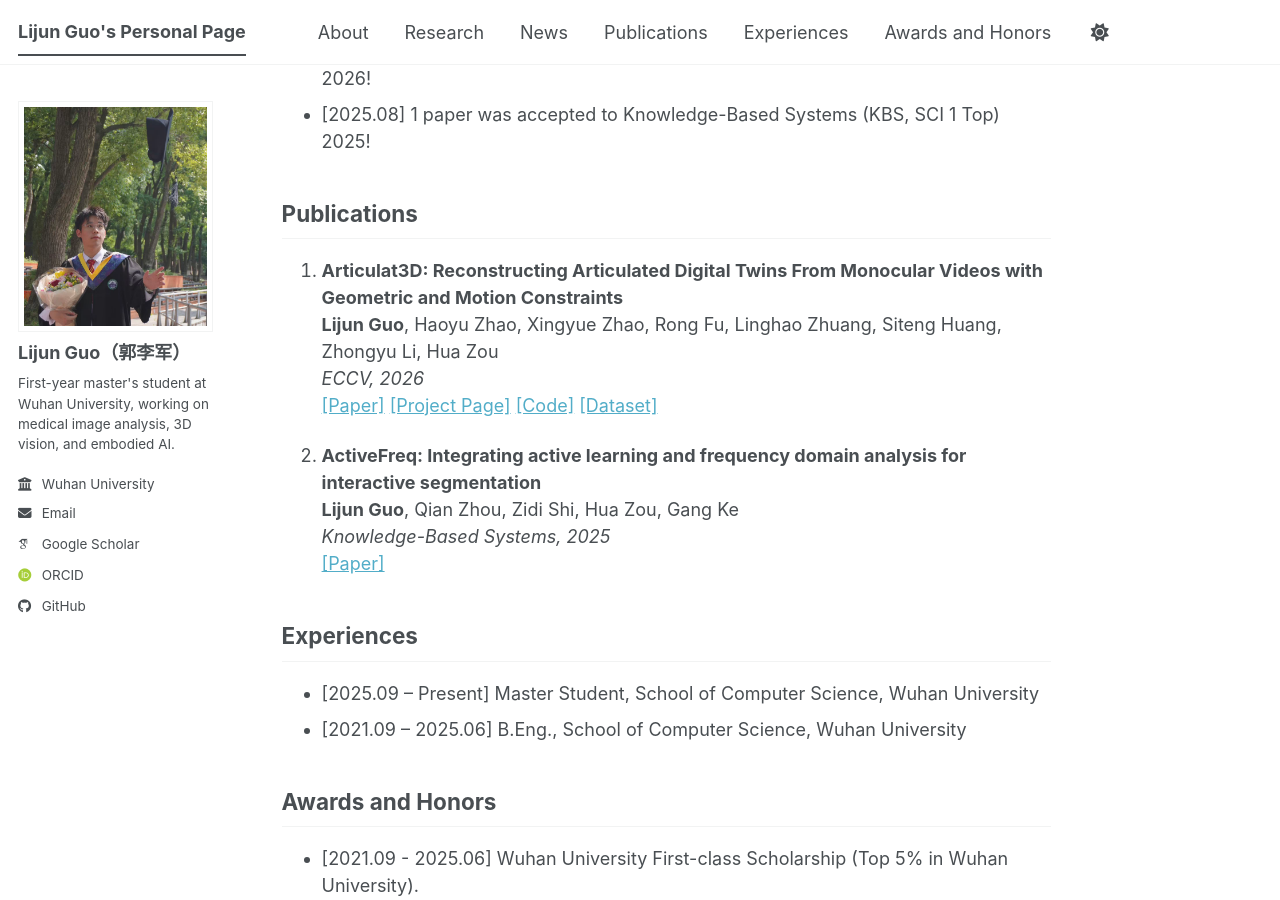
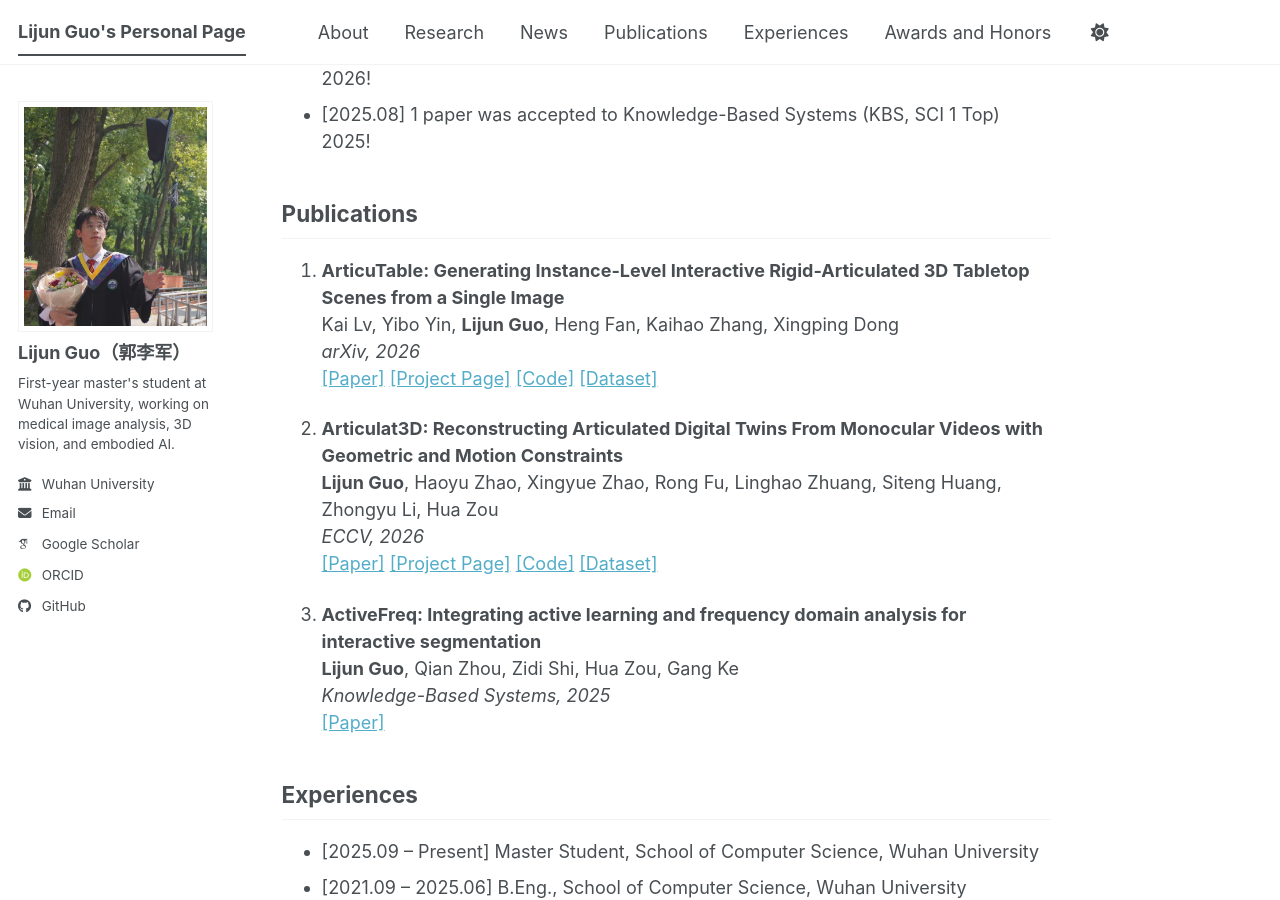
Before and after one commit to ShawnRicardo/ShawnRicardo.github.io, a Jekyll site: the page built from _pages/about.md, in a window 1280 px wide and 900 px high, scrolled down 816 px. Built offline with Jekyll 4.4.1, drawn with Linux system fonts in a browser that asks for light colours; some web fonts are replaced; a script bundle is joined from its source files by our own code; library files that are not in the unit come from our copies.

Commit message:
Add ArticuTable publication

```diff
--- a/_pages/about.md
+++ b/_pages/about.md
@@ -36,12 +36,17 @@ My current research interests include:
 
 ## <span id="publications">Publications</span>
 
-1. **Articulat3D: Reconstructing Articulated Digital Twins From Monocular Videos with Geometric and Motion Constraints**
+1. **ArticuTable: Generating Instance-Level Interactive Rigid-Articulated 3D Tabletop Scenes from a Single Image**
+    Kai Lv, Yibo Yin, **Lijun Guo**, Heng Fan, Kaihao Zhang, Xingping Dong
+    *arXiv, 2026*
+    [[Paper]](https://arxiv.org/pdf/2610.05249) [[Project Page]](https://johnnyboy1013.github.io/articutable-project/) [[Code]](https://github.com/bryceyin13/articutable-code) [[Dataset]](https://drive.google.com/file/d/1udTcI9ESuk-TbKOYjIQ4ti8t4CMoGW4b/view?usp=sharing)
+
+2. **Articulat3D: Reconstructing Articulated Digital Twins From Monocular Videos with Geometric and Motion Constraints**
     **Lijun Guo**, Haoyu Zhao, Xingyue Zhao, Rong Fu, Linghao Zhuang, Siteng Huang, Zhongyu Li, Hua Zou
     *ECCV, 2026*
     [[Paper]](https://arxiv.org/abs/2603.11606) [[Project Page]](https://maxwell-zhao.github.io/Articulat3D/) [[Code]](https://github.com/ShawnRicardo/Articulat3D) [[Dataset]](https://huggingface.co/datasets/ShawnRicardo/Articulat3D-Sim)
 
-2. **ActiveFreq: Integrating active learning and frequency domain analysis for interactive segmentation**
+3. **ActiveFreq: Integrating active learning and frequency domain analysis for interactive segmentation**
     **Lijun Guo**, Qian Zhou, Zidi Shi, Hua Zou, Gang Ke
     *Knowledge-Based Systems, 2025*
     [[Paper]](https://arxiv.org/abs/2603.11498)
```
